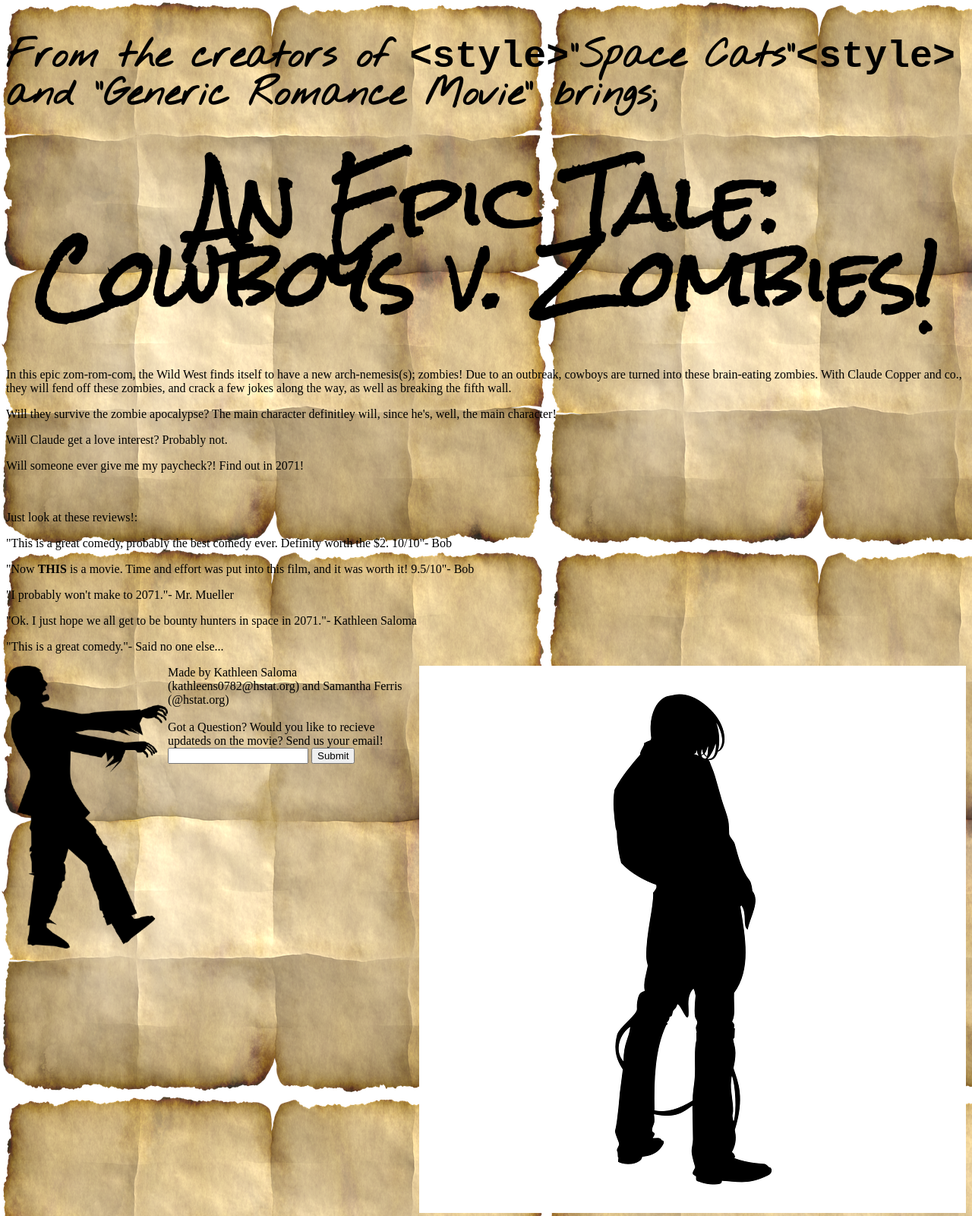
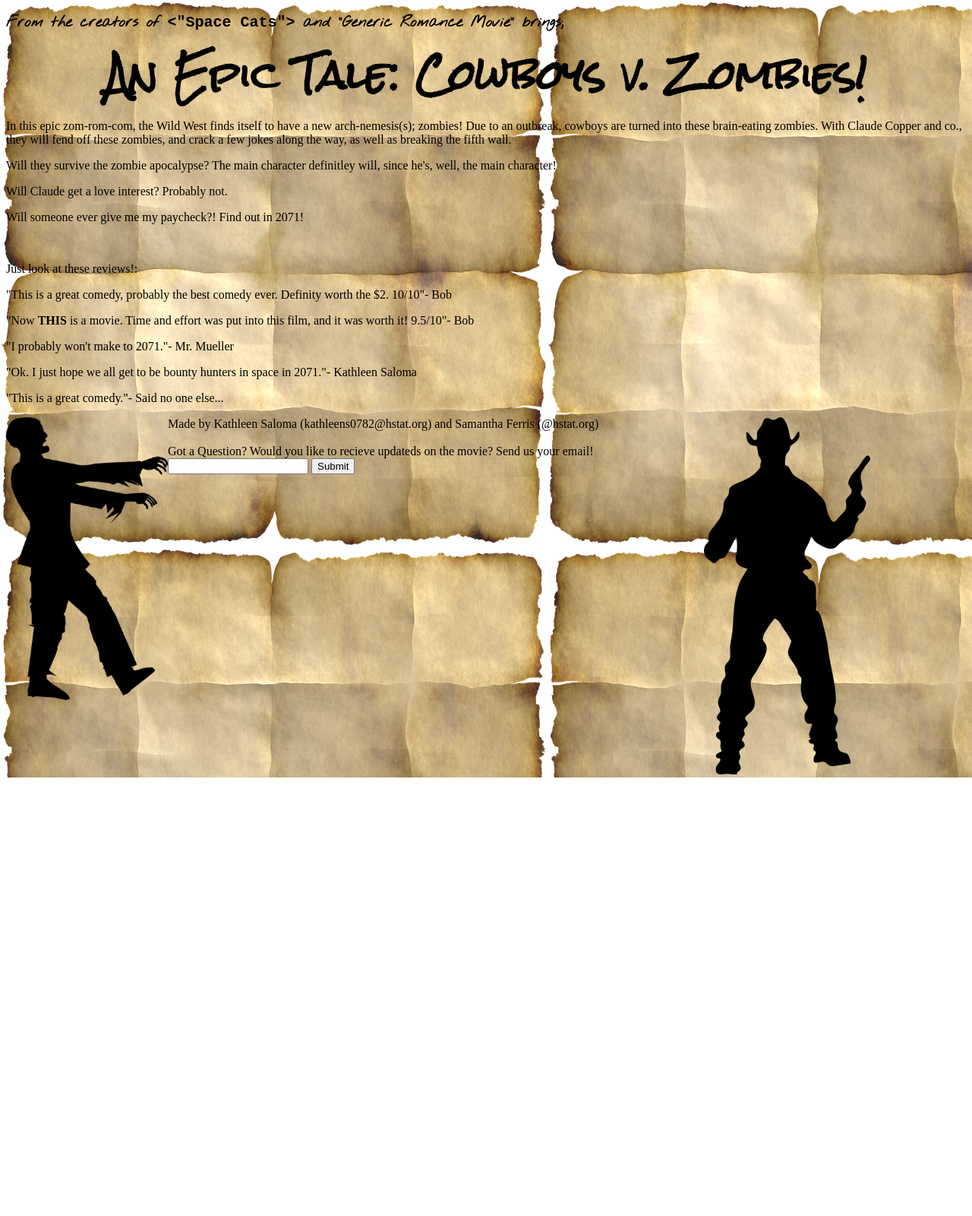
Before and after one commit to samanthaferris/movie-webpage, a plain HTML site: page index.html in a window 1280 px wide. Shown: the whole page at 76% size. After the commit the page ends 1023 px from the top, so only its background shows below. Drawn offline with Linux system fonts and the light colour scheme.

Commit message:
cowboy edit

```diff
--- a/index.html
+++ b/index.html
@@ -10,7 +10,7 @@
 
 <body>
   <div class="title">
-    <h3>From the creators of <code>&lt;style&gt;</code>"Space Cats"<code>&lt;style&gt;</code> and "Generic Romance Movie" brings;</h3>
+    <h3>From the creators of <code>&lt;"Space Cats"&gt;</code> and "Generic Romance Movie" brings;</h3>
     <h1><strong>An Epic Tale: Cowboys v. Zombies!</strong></h1>
 
     <div class="summary">
@@ -40,7 +40,7 @@
         <!--  <img src="paper.jpg"></div>-->
 
         <div id="cowboy">
-          <img src= "cowboy.png"></div>
+          <img src= "cowboy2.png"></div>
 
       </div>
       Made by Kathleen Saloma (kathleens0782@hstat.org) and Samantha Ferris (@hstat.org)<br>
--- a/style.css
+++ b/style.css
@@ -10,12 +10,12 @@ h1, h3 {
 }
 
 h3 {
-    font-size: 50px;
+    font-size: 20px;
     font-family:'Nothing You Could Do';
     text-align: left;
 }
 h1{
-    font-size: 100px;
+    font-size: 50px;
     font-family: 'Rock Salt';
     text-align: center;
 }
```
Also changed, not shown: cowboy2.png (added).
